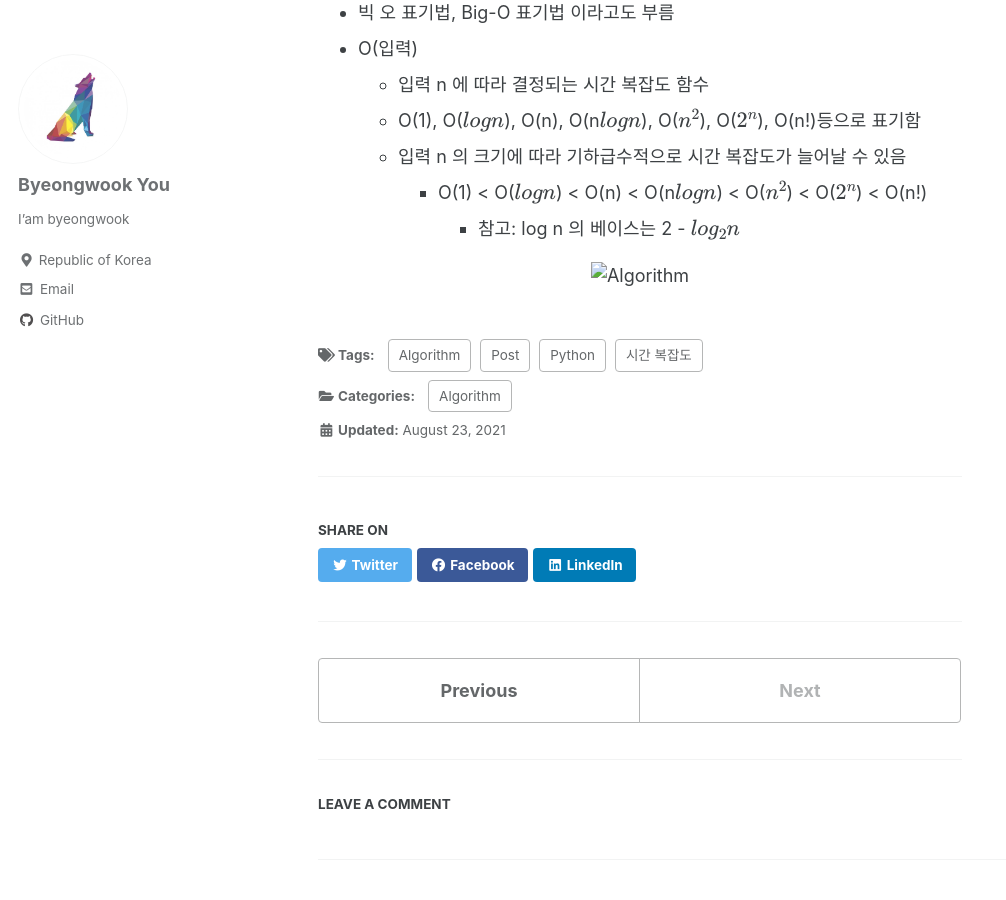
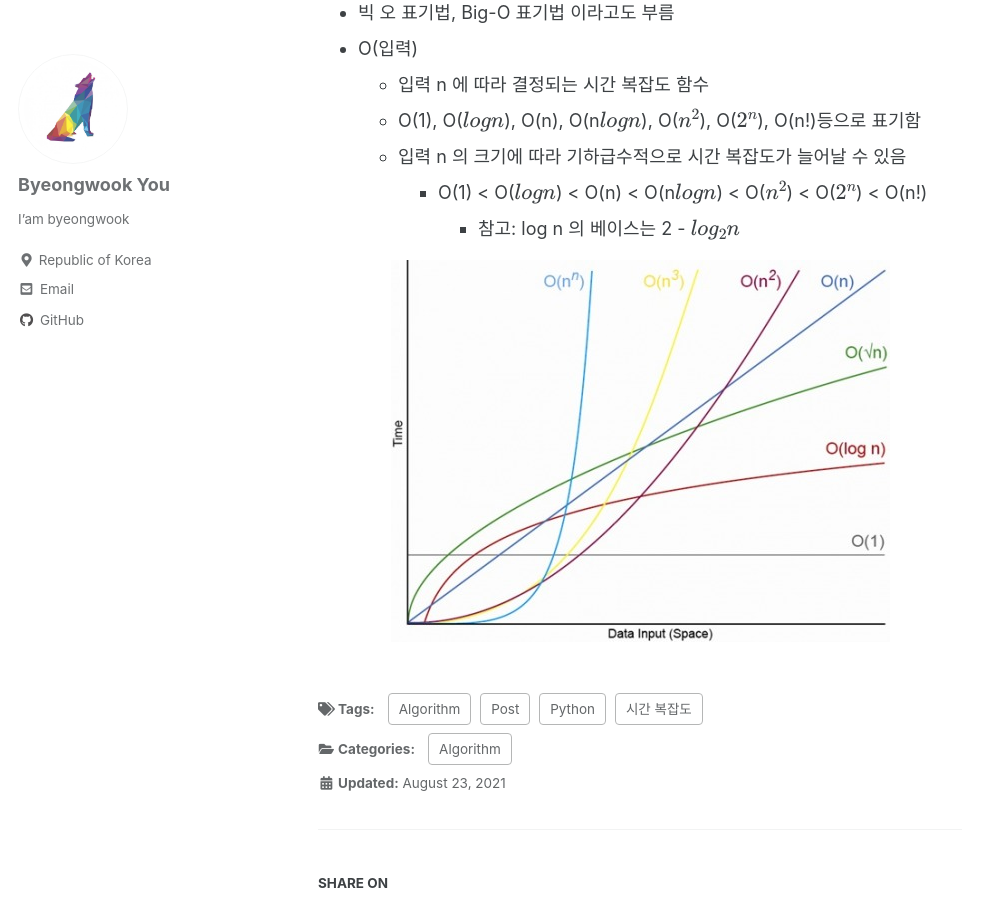
Before and after one commit to Liam427/Liam427.github.io, a Jekyll site: the page built from _posts/Algorithm/2021-08-23-Algorithm_03.md, in a window 1280 px wide and 900 px high, scrolled down 1561 px. Shown: the whole window, without its empty margins (0-1006 px from the left). Built offline with Jekyll 4.4.1, drawn with Linux system fonts in a browser that asks for light colours; cached includes are drawn as plain includes; formulas are drawn with MathJax 3; comment, search, counter and statistics services are not loaded.

Commit message:
algorithm03

```diff
--- a/_posts/Algorithm/2021-08-23-Algorithm_03.md
+++ b/_posts/Algorithm/2021-08-23-Algorithm_03.md
@@ -57,5 +57,5 @@ tag:
       - 참고: log n 의 베이스는 2 - $log_2 n$
 
 <p align="center">
-  <img src="/images/2021-08-19-Algorithm_03_files/bigO.png" alt="Algorithm"/>
+  <img src="/images/2021-08-23-Algorithm_03_files/bigO.png" alt="Algorithm"/>
 </p>
```
